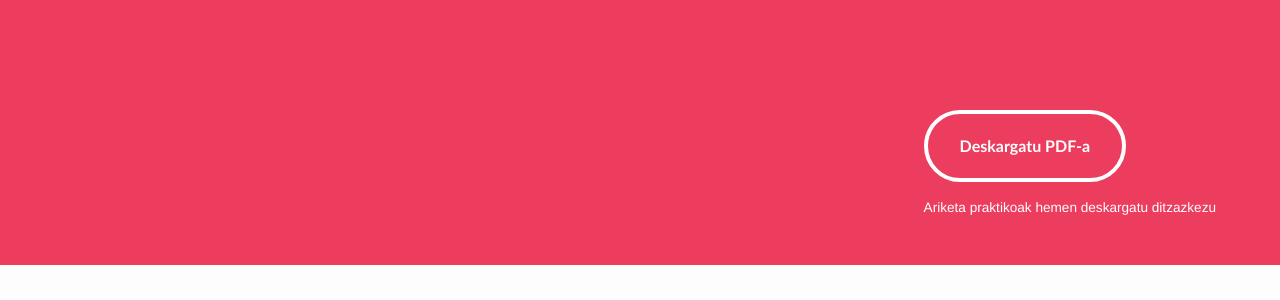
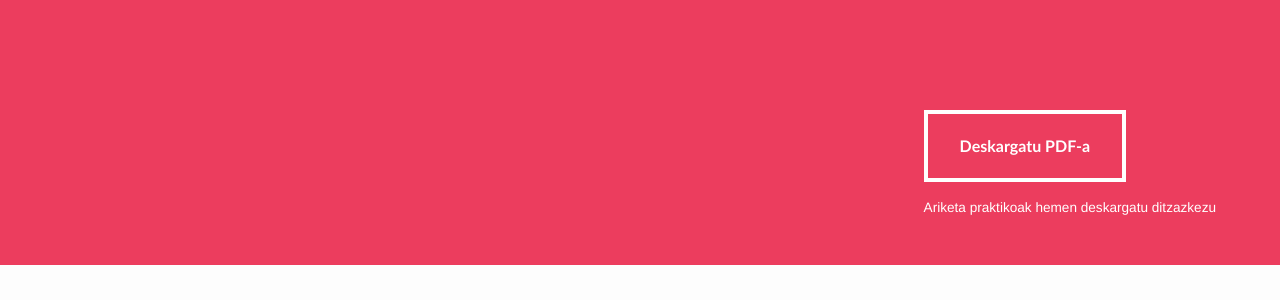
Before and after one commit to pornoeskola/site, a Jekyll site: the page built from _posts/2017-11-09-educacionsexual.html, in a window 1280 px wide. Shown: the part 635-935 px from the top of the page. Built offline with Jekyll 4.4.1, drawn with Linux system fonts in a browser that asks for light colours; some web fonts are replaced.

Commit message:
Added svg down and edit design button.

```diff
--- a/_sass/view/_home.scss
+++ b/_sass/view/_home.scss
@@ -67,18 +67,17 @@
 .hero__btn-download {
   @extend .t;
   @extend .typo-lato-bold;
-  @extend .rad_medium;
 
   text-align: center;
   background: $color-corporative;
   box-sizing: border-box;
   color: $color-white !important;
   display: block;
-  padding: 2rem 0;
+  padding: 1rem 0;
 
   &:hover {
-    background: $color-white !important;
-    color: $color-corporative !important;
+    background: $color-black !important;
+    color: $color-white !important;
     text-decoration: none;
   }
 }
@@ -125,6 +124,10 @@
     color: $color-white !important; // revise
     display: inline-block;
     padding: 1.25rem 2rem;
+
+    &:hover {
+      border: 4px solid $color-black;
+    }
   }
 }
 
```
Also changed, not shown: assets/svg/down.svg (added), 4 other files.
